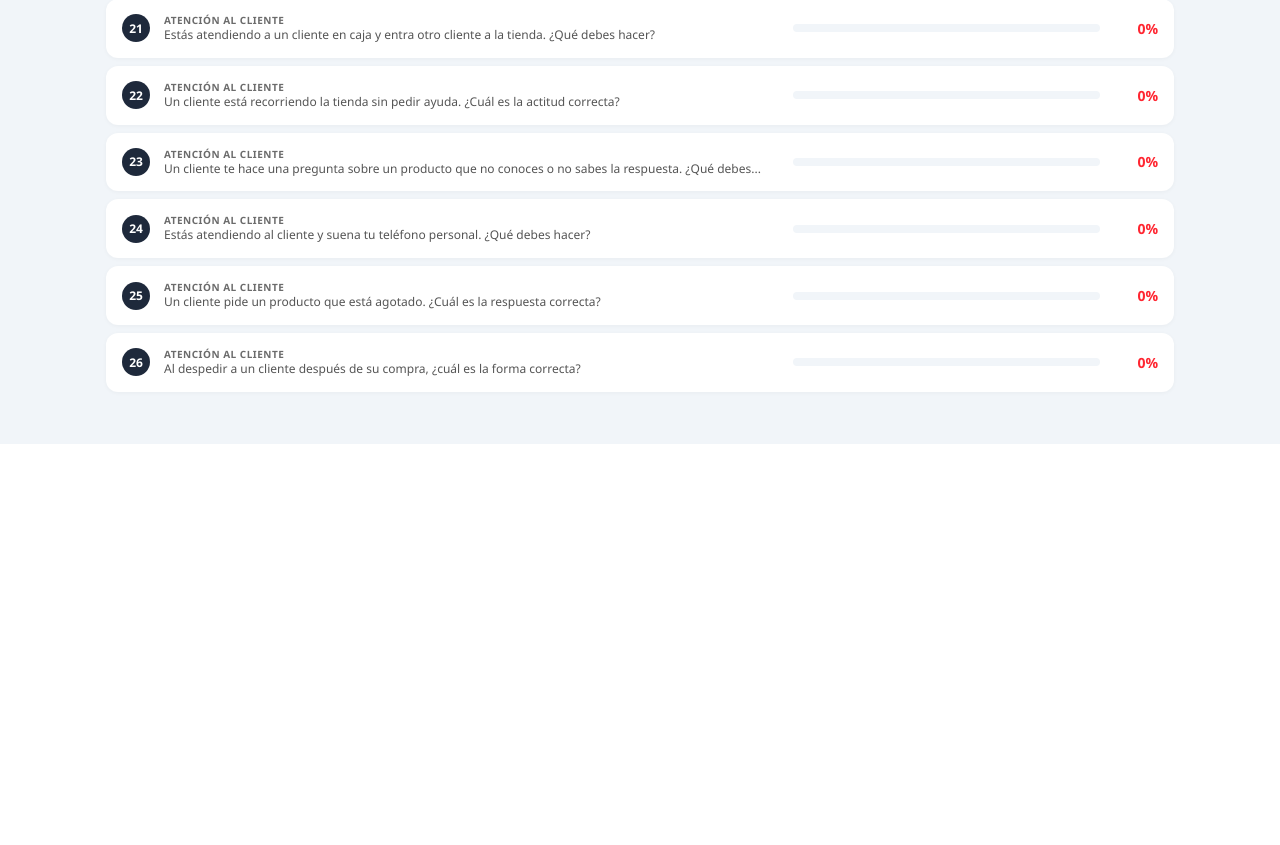
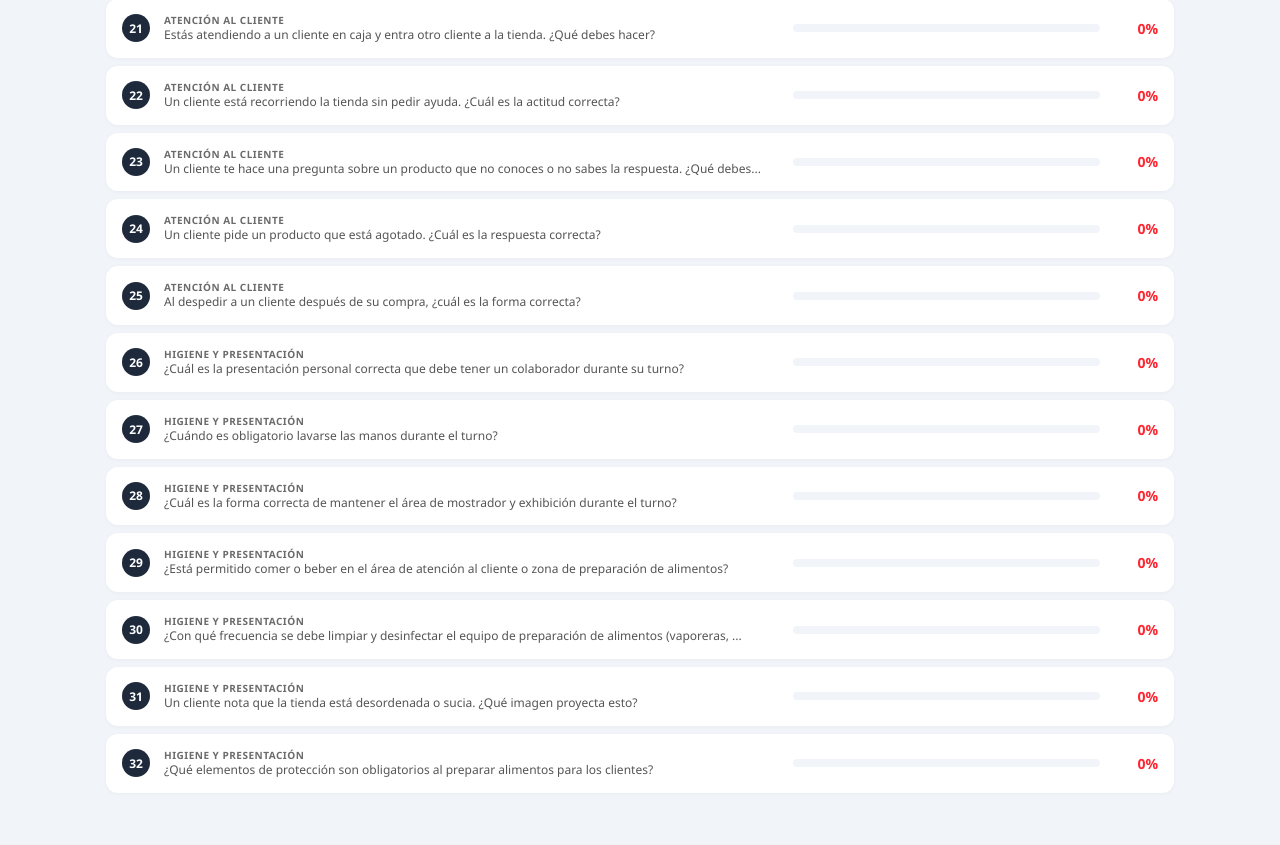
Before and after one commit to nicolasleonhardt12-web/quiz-encargados-thrive, a Flask app: page /resultados in a window 1280 px wide. Shown: the part 1757-2602 px from the top of the page. Before the commit the page ends 2201 px from the top, so only its background shows below. Run offline with Flask 3, Linux system fonts and the light colour scheme; tables that the repository leaves empty hold one stand-in row (values such as "Sample post").

Commit message:
Remove Q24, add 7 hygiene & presentation questions, total 32

```diff
--- a/app.py
+++ b/app.py
@@ -319,19 +319,6 @@ QUIZ = {
         {
             "id": 24,
             "category": "Atención al Cliente",
-            "text": "Estás atendiendo al cliente y suena tu teléfono personal. ¿Qué debes hacer?",
-            "options": [
-                "Contestar rápidamente y pedir al cliente que espere un momento.",
-                "No contestar. El cliente que tienes enfrente siempre tiene prioridad. Puedes revisar tu teléfono cuando no estés atendiendo.",
-                "Poner el teléfono en altavoz para poder atender ambas cosas a la vez.",
-                "Pedirle a un compañero que conteste tu teléfono."
-            ],
-            "correct": 1,
-            "explanation": "El cliente presente siempre tiene la prioridad. El teléfono personal no debe interferir con la atención al cliente. Se revisa en momentos donde no se esté atendiendo a nadie."
-        },
-        {
-            "id": 25,
-            "category": "Atención al Cliente",
             "text": "Un cliente pide un producto que está agotado. ¿Cuál es la respuesta correcta?",
             "options": [
                 "Decirle 'no hay' y seguir con otra cosa.",
@@ -343,7 +330,7 @@ QUIZ = {
             "explanation": "Se informa con amabilidad, se ofrece una alternativa y si es posible se da un estimado de reabastecimiento. Nunca se culpa a otros departamentos frente al cliente."
         },
         {
-            "id": 26,
+            "id": 25,
             "category": "Atención al Cliente",
             "text": "Al despedir a un cliente después de su compra, ¿cuál es la forma correcta?",
             "options": [
@@ -354,6 +341,97 @@ QUIZ = {
             ],
             "correct": 1,
             "explanation": "Todo cliente merece una despedida amable sin importar el monto de su compra. Agradecer, entregar su bolsa y despedirlo con cortesía genera una buena experiencia y fidelización."
+        },
+        {
+            "id": 26,
+            "category": "Higiene y Presentación",
+            "text": "¿Cuál es la presentación personal correcta que debe tener un colaborador durante su turno?",
+            "options": [
+                "Usar la ropa que quiera siempre que esté limpia.",
+                "Uniforme completo y limpio, cabello recogido o presentable, uñas cortas y limpias, sin accesorios excesivos, y uso de redecilla o gorra en área de alimentos.",
+                "Solo es necesario usar el uniforme, lo demás no importa.",
+                "Uniforme limpio y cualquier tipo de calzado es aceptable."
+            ],
+            "correct": 1,
+            "explanation": "La presentación incluye: uniforme completo y limpio, cabello recogido, uñas cortas y limpias, sin accesorios excesivos, y redecilla o gorra en áreas de preparación de alimentos."
+        },
+        {
+            "id": 27,
+            "category": "Higiene y Presentación",
+            "text": "¿Cuándo es obligatorio lavarse las manos durante el turno?",
+            "options": [
+                "Solo al inicio del turno.",
+                "Antes y después de manipular alimentos, después de ir al baño, después de tocar basura o superficies sucias, después de toser o estornudar, y al cambiar de actividad.",
+                "Solo cuando se manipulan alimentos crudos.",
+                "Una vez cada hora es suficiente."
+            ],
+            "correct": 1,
+            "explanation": "El lavado de manos es obligatorio: antes y después de manipular alimentos, después del baño, después de tocar basura o superficies contaminadas, después de toser/estornudar, y al cambiar de actividad."
+        },
+        {
+            "id": 28,
+            "category": "Higiene y Presentación",
+            "text": "¿Cuál es la forma correcta de mantener el área de mostrador y exhibición durante el turno?",
+            "options": [
+                "Limpiar solo al final del día cuando se hace el cierre.",
+                "Limpiar solo cuando el encargado lo indique.",
+                "Mantener limpio y ordenado en todo momento: limpiar derrames de inmediato, organizar productos, y asegurarse de que las vitrinas y superficies estén libres de polvo y residuos.",
+                "Limpiar únicamente si un cliente hace un comentario sobre la limpieza."
+            ],
+            "correct": 2,
+            "explanation": "Las áreas de exhibición y mostrador deben mantenerse limpias y ordenadas TODO el turno, no solo al cierre. Los derrames se limpian de inmediato y las superficies deben estar libres de polvo y residuos."
+        },
+        {
+            "id": 29,
+            "category": "Higiene y Presentación",
+            "text": "¿Está permitido comer o beber en el área de atención al cliente o zona de preparación de alimentos?",
+            "options": [
+                "Sí, siempre que sea rápido y no haya clientes.",
+                "Sí, solo si es agua.",
+                "No. Comer y beber está permitido únicamente en el área designada para descanso, nunca en zonas de atención al cliente o preparación de alimentos.",
+                "Sí, si se tiene un recipiente con tapa."
+            ],
+            "correct": 2,
+            "explanation": "Comer y beber solo se permite en el área designada para descanso. En zonas de atención al cliente y preparación de alimentos está prohibido por normas de higiene y por imagen profesional."
+        },
+        {
+            "id": 30,
+            "category": "Higiene y Presentación",
+            "text": "¿Con qué frecuencia se debe limpiar y desinfectar el equipo de preparación de alimentos (vaporeras, wafleras, utensilios)?",
+            "options": [
+                "Solo al final del día.",
+                "Una vez por semana a fondo es suficiente.",
+                "Después de cada uso y una limpieza profunda al cierre del día. Los utensilios deben estar siempre limpios y listos para el siguiente servicio.",
+                "Solo cuando se note suciedad visible."
+            ],
+            "correct": 2,
+            "explanation": "Los equipos se limpian después de cada uso para evitar contaminación cruzada, y se realiza una limpieza profunda al cierre. Los utensilios deben estar siempre listos y en condiciones higiénicas."
+        },
+        {
+            "id": 31,
+            "category": "Higiene y Presentación",
+            "text": "Un cliente nota que la tienda está desordenada o sucia. ¿Qué imagen proyecta esto?",
+            "options": [
+                "No tiene mayor importancia mientras los productos estén bien.",
+                "Proyecta desorganización, falta de profesionalismo y genera desconfianza sobre la calidad e higiene de los productos, especialmente los alimentos.",
+                "Solo importa si es la primera vez que el cliente visita la tienda.",
+                "Solo afecta si el área de alimentos está sucia, las demás áreas no importan."
+            ],
+            "correct": 1,
+            "explanation": "La limpieza y orden de TODA la tienda refleja profesionalismo y genera confianza. Un establecimiento desordenado o sucio genera desconfianza sobre la calidad de los productos y alimentos."
+        },
+        {
+            "id": 32,
+            "category": "Higiene y Presentación",
+            "text": "¿Qué elementos de protección son obligatorios al preparar alimentos para los clientes?",
+            "options": [
+                "Solo guantes.",
+                "Guantes desechables, redecilla o gorra para el cabello, y uniforme limpio. En caso de heridas en las manos, cubrir con vendaje y guante adicional.",
+                "No se necesita protección si uno se lavó las manos antes.",
+                "Solo redecilla, los guantes son opcionales."
+            ],
+            "correct": 1,
+            "explanation": "Para manipular alimentos se requieren guantes desechables, redecilla o gorra, uniforme limpio, y en caso de heridas cubrir con vendaje y guante adicional para evitar contaminación."
         }
     ]
 }
--- a/templates/quiz.html
+++ b/templates/quiz.html
@@ -113,6 +113,7 @@ body{font-family:'Segoe UI',Calibri,Arial,sans-serif;background:var(--dark);colo
 .cat-contactos{color:#5D4037}.cat-promociones{color:#F57C00}.cat-operaciones{color:#1565C0}
 .cat-servicio{color:#C2185B}
 .cat-atencion{color:#E65100}
+.cat-higiene{color:#00695C}
 </style>
 </head>
 <body>
@@ -155,7 +156,7 @@ body{font-family:'Segoe UI',Calibri,Arial,sans-serif;background:var(--dark);colo
       </div>
       <div class="info-card blue">
         <div class="info-card-title">&#x1F4DD; Preguntas</div>
-        <div class="info-card-body"><strong>26 preguntas</strong> de opci&oacute;n m&uacute;ltiple sobre: atenci&oacute;n al cliente, cambios y devoluciones, cierre de caja, recepci&oacute;n de producto, reportes, preparaci&oacute;n de alimentos, equipos, y m&aacute;s.</div>
+        <div class="info-card-body"><strong>32 preguntas</strong> de opci&oacute;n m&uacute;ltiple sobre: atenci&oacute;n al cliente, higiene y presentaci&oacute;n, cambios y devoluciones, cierre de caja, recepci&oacute;n de producto, reportes, preparaci&oacute;n de alimentos, equipos, y m&aacute;s.</div>
       </div>
       <div class="info-card orange">
         <div class="info-card-title">&#x2705; Aprobaci&oacute;n</div>
@@ -254,7 +255,8 @@ function getCatClass(cat) {
     'Promociones': 'cat-promociones',
     'Operaciones': 'cat-operaciones',
     'Servicio al Cliente': 'cat-servicio',
-    'Atención al Cliente': 'cat-atencion'
+    'Atención al Cliente': 'cat-atencion',
+    'Higiene y Presentación': 'cat-higiene'
   };
   return map[cat] || '';
 }
```
